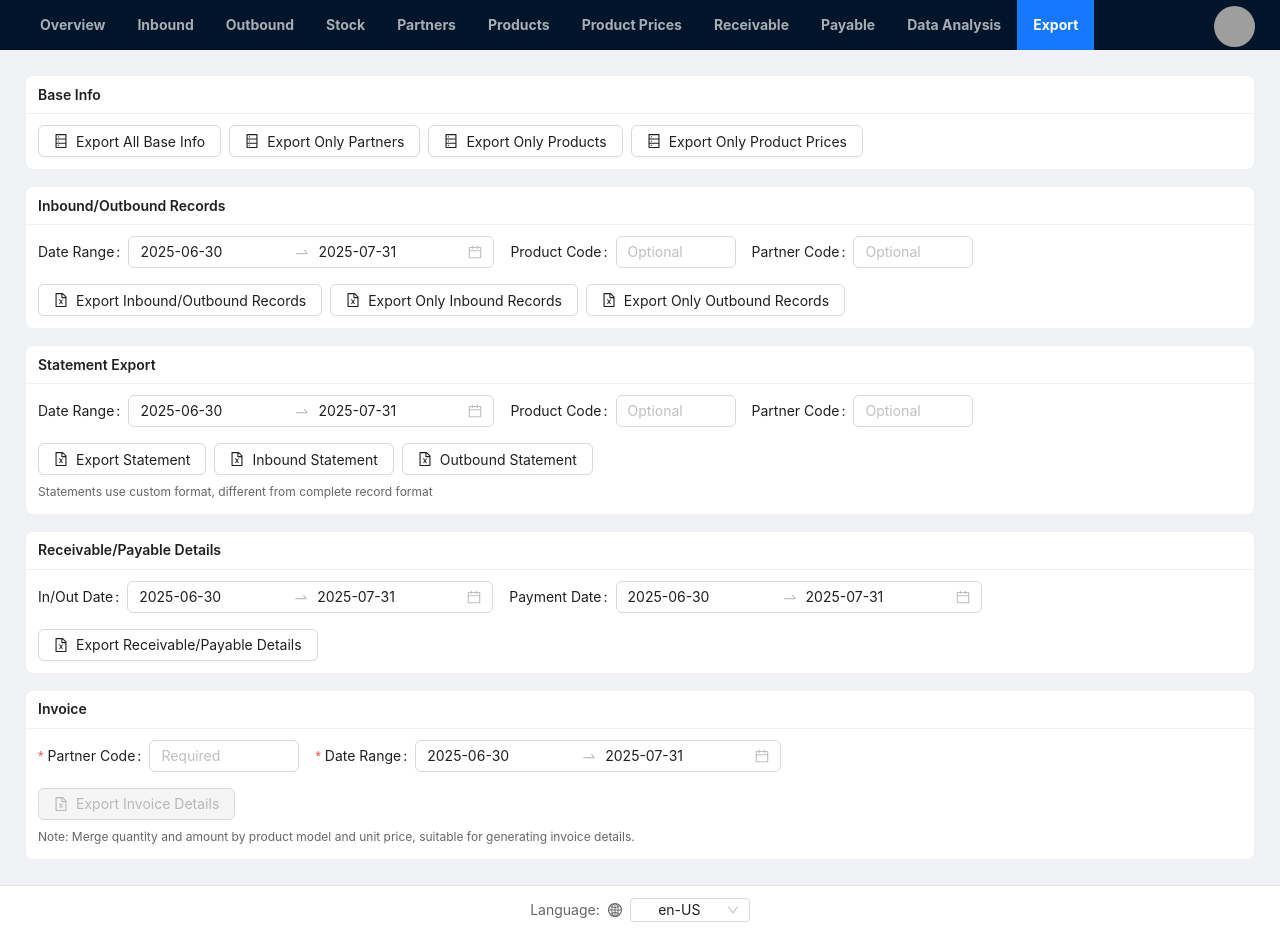
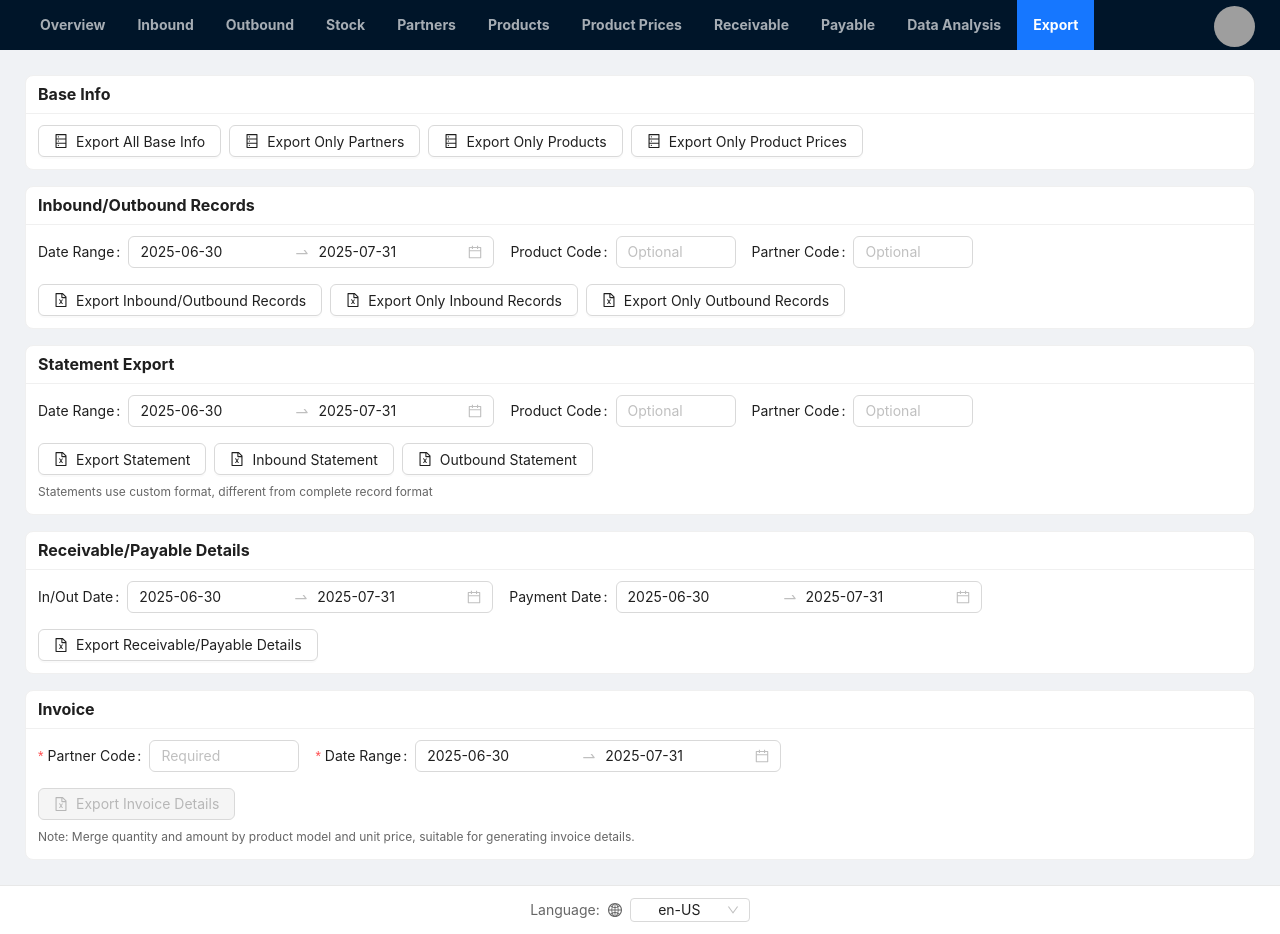
Before and after one commit to lihaozhe013/myf-tradeflow-core, a React (Vite) app in the folder frontend/: page /report in a window 1280 px wide. Built offline with nearby package versions, Linux system fonts and the light colour scheme; grey boxes are pictures that could not be loaded.

Commit message:
feat: UI fix

```diff
--- a/frontend/src/pages/Analysis/index.jsx
+++ b/frontend/src/pages/Analysis/index.jsx
@@ -1,5 +1,6 @@
 import React, { useState, useEffect } from 'react';
-import { Card, Spin, Divider, message } from 'antd';
+import { Card, Spin, Divider, message, Row, Col, Typography } from 'antd';
+const { Title } = Typography;
 import { useTranslation } from 'react-i18next';
 import dayjs from 'dayjs';
 
@@ -118,9 +119,13 @@ const Analysis = () => {
   }, [dateRange, selectedCustomer, selectedProduct]);
 
   return (
-    <div style={{ padding: '0 24px' }}>
-      <Card title={t('analysis.title')} style={{ marginBottom: 24 }}>
-
+    <div>
+      <Card>
+        <Row justify="space-between" align="middle" style={{ marginBottom: 16 }}>
+          <Col>
+            <Title level={2} style={{ margin: 0 }}>{t('analysis.title')}</Title>
+          </Col>
+        </Row>
         {/* 筛选条件和操作按钮 */}
         <AnalysisFilters
           dateRange={dateRange}
--- a/frontend/src/pages/Inbound/index.jsx
+++ b/frontend/src/pages/Inbound/index.jsx
@@ -331,7 +331,7 @@ const Inbound = () => {
       <Card>
         <Row justify="space-between" align="middle" style={{ marginBottom: 16 }}>
           <Col>
-            <Title level={3} style={{ margin: 0 }}>{t('nav.inbound')}</Title>
+            <Title level={2} style={{ margin: 0 }}>{t('nav.inbound')}</Title>
           </Col>
           <Col>
             <Button
--- a/frontend/src/pages/Outbound/index.jsx
+++ b/frontend/src/pages/Outbound/index.jsx
@@ -330,7 +330,7 @@ const Outbound = () => {
       <Card>
         <Row justify="space-between" align="middle" style={{ marginBottom: 16 }}>
           <Col>
-            <Title level={3} style={{ margin: 0 }}>{t('outbound.title')}</Title>
+            <Title level={2} style={{ margin: 0 }}>{t('outbound.title')}</Title>
           </Col>
           <Col>
             <Button
--- a/frontend/src/pages/Partners.jsx
+++ b/frontend/src/pages/Partners.jsx
@@ -231,7 +231,7 @@ const Partners = () => {
       <Card>
         <Row justify="space-between" align="middle" style={{ marginBottom: 16 }}>
           <Col>
-            <Title level={3} style={{ margin: 0 }}>{t('partners.title')}</Title>
+            <Title level={2} style={{ margin: 0 }}>{t('partners.title')}</Title>
           </Col>
           <Col>
             <Button
--- a/frontend/src/pages/ProductPrices.jsx
+++ b/frontend/src/pages/ProductPrices.jsx
@@ -294,7 +294,7 @@ const ProductPrices = () => {
       <Card>
         <Row justify="space-between" align="middle" style={{ marginBottom: 16 }}>
           <Col>
-            <Title level={3} style={{ margin: 0 }}>{t('productPrices.title')}</Title>
+            <Title level={2} style={{ margin: 0 }}>{t('productPrices.title')}</Title>
           </Col>
           <Col>
             <Button
--- a/frontend/src/pages/Products.jsx
+++ b/frontend/src/pages/Products.jsx
@@ -199,7 +199,7 @@ const Products = () => {
       <Card>
         <Row justify="space-between" align="middle" style={{ marginBottom: 16 }}>
           <Col>
-            <Title level={3} style={{ margin: 0 }}>{t('products.title')}</Title>
+            <Title level={2} style={{ margin: 0 }}>{t('products.title')}</Title>
           </Col>
           <Col>
             <Button
--- a/frontend/src/pages/Report/components/ExportPanel.jsx
+++ b/frontend/src/pages/Report/components/ExportPanel.jsx
@@ -32,7 +32,10 @@ const ExportPanel = ({
     <div>
       <Row gutter={[16, 16]}>
         <Col span={24}>
-          <Card title={t('export.baseInfo')} size="small">
+          <Card
+            title={<span style={{ fontSize: '16px', fontWeight: 'bold' }}>{t('export.baseInfo')}</span>}
+            size="small"
+          >
             <Space wrap>
               <Button
                 type="default"
@@ -75,7 +78,10 @@ const ExportPanel = ({
         </Col>
 
         <Col span={24}>
-          <Card title={t('export.inboundOutbound')} size="small">
+          <Card
+            title={<span style={{ fontSize: '16px', fontWeight: 'bold' }}>{t('export.inboundOutbound')}</span>}
+            size="small"
+          >
             <Form layout="inline" style={{ marginBottom: 16 }}>
               <Form.Item label={t('export.dateRange')}>
                 <RangePicker
@@ -152,7 +158,10 @@ const ExportPanel = ({
         </Col>
 
         <Col span={24}>
-          <Card title={t('export.statement')} size="small">
+          <Card
+            title={<span style={{ fontSize: '16px', fontWeight: 'bold' }}>{t('export.statement')}</span>}
+            size="small"
+          >
             <Form layout="inline" style={{ marginBottom: 16 }}>
               <Form.Item label={t('export.dateRange')}>
                 <RangePicker
@@ -232,7 +241,10 @@ const ExportPanel = ({
         </Col>
 
         <Col span={24}>
-          <Card title={t('export.receivablePayable')} size="small">
+          <Card
+            title={<span style={{ fontSize: '16px', fontWeight: 'bold' }}>{t('export.receivablePayable')}</span>}
+            size="small"
+          >
             <Form layout="inline" style={{ marginBottom: 16 }}>
               <Form.Item label={t('export.inoutDate')}>
                 <RangePicker
@@ -270,7 +282,10 @@ const ExportPanel = ({
         </Col>
 
         <Col span={24}>
-          <Card title={t('export.invoice')} size="small">
+          <Card
+            title={<span style={{ fontSize: '16px', fontWeight: 'bold' }}>{t('export.invoice')}</span>}
+            size="small"
+          >
             <Form layout="inline" style={{ marginBottom: 16 }}>
               <Form.Item label={t('export.partnerCode')} required>
                 <Input
--- a/frontend/src/pages/Stock.jsx
+++ b/frontend/src/pages/Stock.jsx
@@ -164,7 +164,7 @@ const Stock = () => {
           style={{ marginBottom: 16 }}
         >
           <Col>
-            <Title level={3} style={{ margin: 0 }}>
+            <Title level={2} style={{ margin: 0 }}>
               {t("stock.title")}
             </Title>
           </Col>
```
